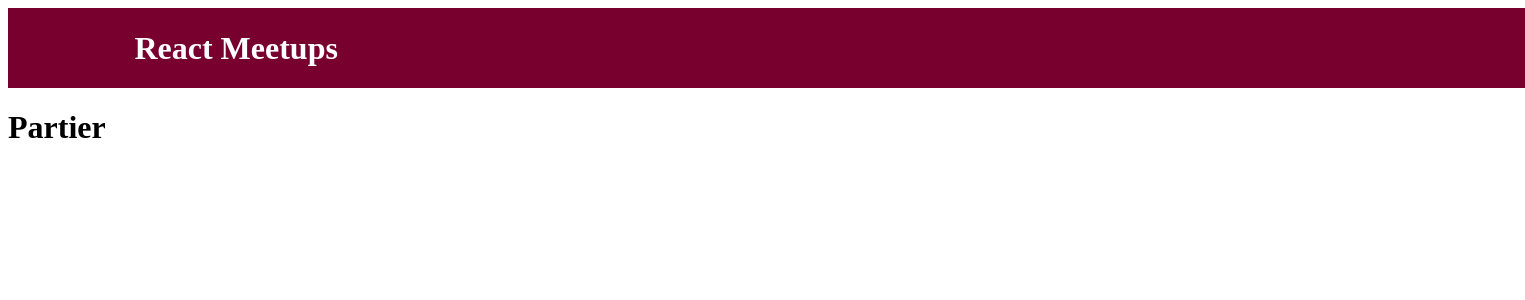
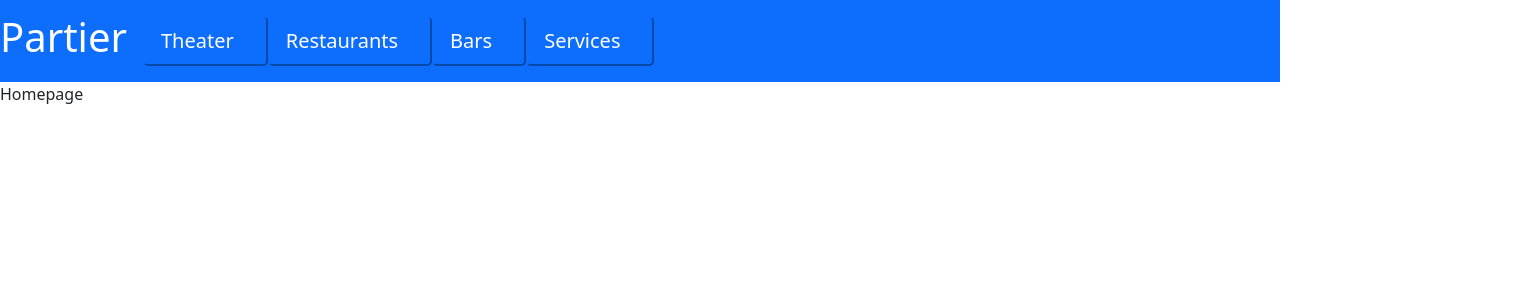
Before and after one commit to razvan6518/partier, a React (Create React App) app in the folder partier/: page / in a window 1280 px wide. Shown: the top 300 px of the page, 1525 px wide, since content can reach past the window. Built offline with nearby package versions, Linux system fonts and the light colour scheme.

Commit message:
Add buttons to navbar and routes

```diff
--- a/partier/package.json
+++ b/partier/package.json
@@ -6,6 +6,7 @@
     "@testing-library/jest-dom": "^5.16.1",
     "@testing-library/react": "^12.1.2",
     "@testing-library/user-event": "^13.5.0",
+    "bootstrap": "^5.1.3",
     "react": "^17.0.2",
     "react-dom": "^17.0.2",
     "react-router-dom": "^6.2.1",
--- a/partier/src/App.js
+++ b/partier/src/App.js
@@ -1,13 +1,23 @@
 import NavigationBar from './components/layout/NavigationBar';
+import {Route, Routes} from "react-router-dom";
+import Theater from "./pages/Theater";
+import Restaurants from "./pages/Restaurants";
+import Bars from "./pages/Bars";
+import Homepage from "./pages/Homepage";
+import Services from "./pages/Services";
+
 
 function App() {
     return (
         <div>
             <NavigationBar/>
-            <div>
-                <h1>Partier</h1>
-            </div>
-
+            <Routes>
+                <Route path="/" element={<Homepage />} exact/>
+                <Route path="/theater" element={<Theater />} exact/>
+                <Route path="/restaurants" element={<Restaurants />} exact/>
+                <Route path="/bars" element={<Bars />} exact/>
+                <Route path="/services" element={<Services />} exact/>
+            </Routes>
         </div>
     );
 }
--- a/partier/src/components/layout/NavigationBar.js
+++ b/partier/src/components/layout/NavigationBar.js
@@ -1,16 +1,22 @@
 import { Link } from 'react-router-dom';
-import classes from './NavigationBar.module.css';
 
 function NavigationBar() {
     return (
-        <header className={classes.header}>
-            <div className={classes.logo}>React Meetups</div>
-            <nav>
-                <ul>
-                    {/*<li><Link to='/'>All Meetups</Link></li>*/}
-                    {/*<li><Link to='/new-meetup'>New Meetup</Link></li>*/}
-                    {/*<li><Link to='/favorites'>Favorites</Link></li>*/}
-                </ul>
+        <header>
+            <nav className="navbar navbar-expand-lg navbar-dark bg-primary header-nav">
+                <Link className="navbar-brand" to='/'><h1>Partier</h1></Link>
+                <button className="btn-primary btn-lg nav-link">
+                    <Link className="navbar-brand" to='/theater'>Theater</Link>
+                </button>
+                <button className="btn-primary btn-lg nav-link">
+                    <Link className="navbar-brand" to='/restaurants'>Restaurants</Link>
+                </button>
+                <button className="btn-primary btn-lg nav-link">
+                    <Link className="navbar-brand" to='/bars'>Bars</Link>
+                </button>
+                <button className="btn-primary btn-lg nav-link">
+                    <Link className="navbar-brand" to='/services'>Services</Link>
+                </button>
             </nav>
         </header>
     )
--- a/partier/src/components/layout/NavigationBar.module.css
+++ b/partier/src/components/layout/NavigationBar.module.css
@@ -1,47 +1,47 @@
-.header {
-    width: 100%;
-    height: 5rem;
-    display: flex;
-    align-items: center;
-    justify-content: space-between;
-    background-color: #77002e;
-    padding: 0 10%;
-}
+/*.header {*/
+/*    width: 100%;*/
+/*    height: 5rem;*/
+/*    display: flex;*/
+/*    align-items: center;*/
+/*    justify-content: space-between;*/
+/*    background-color: #77002e;*/
+/*    padding: 0 10%;*/
+/*}*/
 
-.logo {
-    font-size: 2rem;
-    color: white;
-    font-weight: bold;
-}
+/*.logo {*/
+/*    font-size: 2rem;*/
+/*    color: white;*/
+/*    font-weight: bold;*/
+/*}*/
 
-.header ul {
-    list-style: none;
-    margin: 0;
-    padding: 0;
-    display: flex;
-    align-items: baseline;
-}
+/*.header ul {*/
+/*    list-style: none;*/
+/*    margin: 0;*/
+/*    padding: 0;*/
+/*    display: flex;*/
+/*    align-items: baseline;*/
+/*}*/
 
-.header li {
-    margin-left: 3rem;
-}
+/*.header li {*/
+/*    margin-left: 3rem;*/
+/*}*/
 
-.header a {
-    text-decoration: none;
-    font-size: 1.5rem;
-    color: #fcb8d2;
-}
+/*.header a {*/
+/*    text-decoration: none;*/
+/*    font-size: 1.5rem;*/
+/*    color: #fcb8d2;*/
+/*}*/
 
-.header a:hover,
-.header a:active,
-.header a.active {
-    color: white;
-}
+/*.header a:hover,*/
+/*.header a:active,*/
+/*.header a.active {*/
+/*    color: white;*/
+/*}*/
 
-.badge {
-    background-color: #cc2062;
-    color: white;
-    border-radius: 12px;
-    padding: 0 1rem;
-    margin-left: 0.5rem;
-}
+/*.badge {*/
+/*    background-color: #cc2062;*/
+/*    color: white;*/
+/*    border-radius: 12px;*/
+/*    padding: 0 1rem;*/
+/*    margin-left: 0.5rem;*/
+/*}*/
--- a/partier/src/index.js
+++ b/partier/src/index.js
@@ -3,8 +3,14 @@ import ReactDOM from 'react-dom';
 import './index.css';
 import App from './App';
 
+import 'bootstrap/dist/css/bootstrap.css';
+
+import { BrowserRouter } from 'react-router-dom';
+
 ReactDOM.render(
+    <BrowserRouter>
         <App />
+    </BrowserRouter>
         ,
     document.getElementById('root')
 );
--- /dev/null
+++ b/partier/src/pages/Bars.js
@@ -0,0 +1,7 @@
+import React from "react";
+
+function Bars (){
+    return <div>Bars</div>;
+}
+
+export default Bars;
--- /dev/null
+++ b/partier/src/pages/Homepage.js
@@ -0,0 +1,7 @@
+import React from "react";
+
+function Homepage () {
+    return <div>Homepage</div>;
+}
+
+export default Homepage;
--- /dev/null
+++ b/partier/src/pages/Restaurants.js
@@ -0,0 +1,7 @@
+import React from "react";
+
+function Restaurants (){
+    return <div>restaurants</div>;
+}
+
+export default Restaurants;
--- /dev/null
+++ b/partier/src/pages/Services.js
@@ -0,0 +1,7 @@
+import React from "react";
+
+function Services() {
+    return <div>Services</div>;
+}
+
+export default Services;
--- /dev/null
+++ b/partier/src/pages/Theater.js
@@ -0,0 +1,7 @@
+import React from "react";
+
+function Theater() {
+    return <div>Theater</div>;
+}
+
+export default Theater;
```
Also changed, not shown: 1 other file (tests, documents, lock files or other folders).
